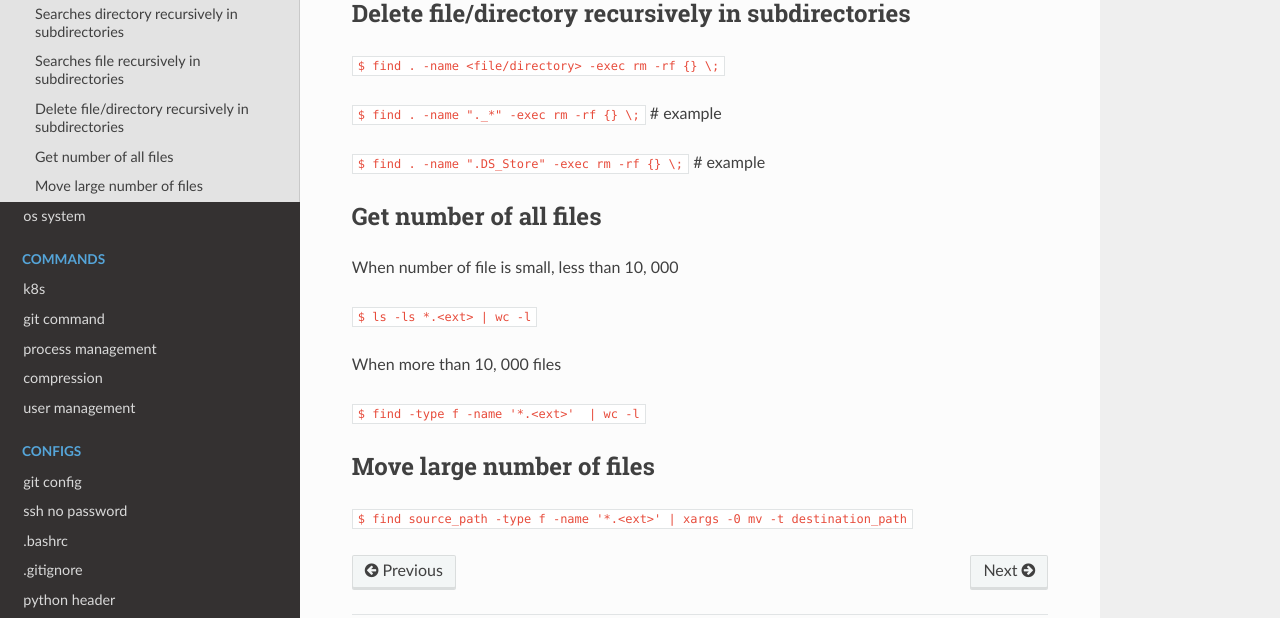
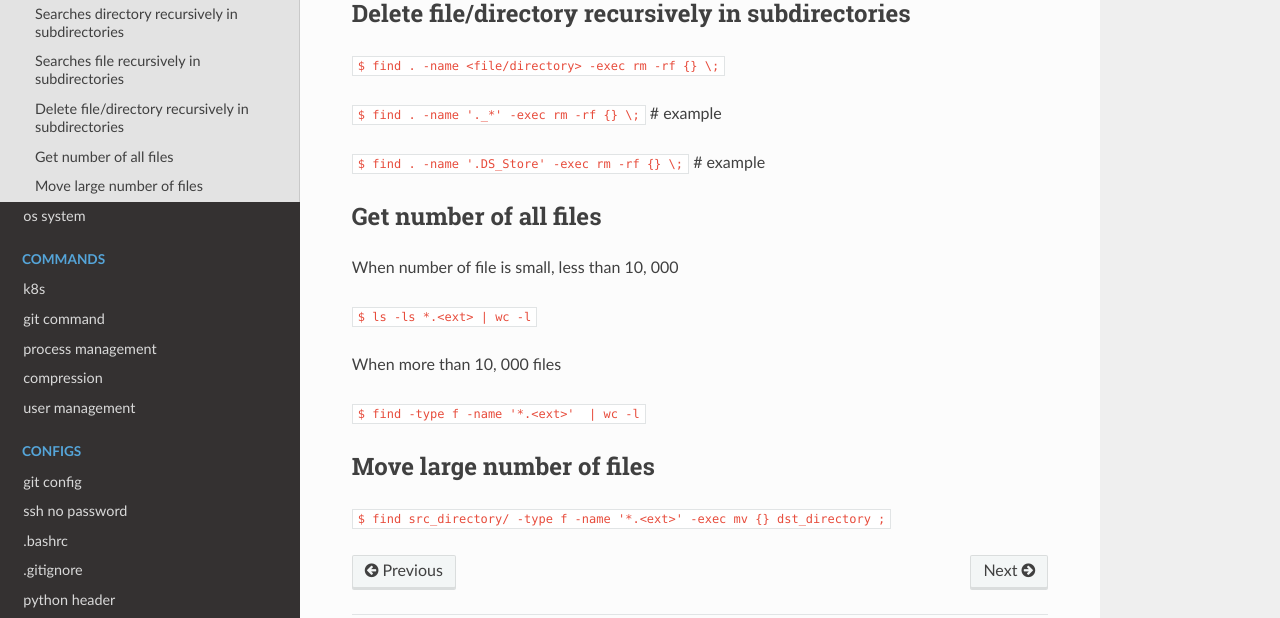
Before and after one commit to PingjunChen/FUC, a Sphinx documentation site: the page built from docs/filesystem.rst, in a window 1280 px wide and 900 px high, scrolled down 853 px. Shown: the part 180-798 px from the top of the window. Built offline with Sphinx 7.4.7 and the Read the Docs theme 3.1.0, drawn with Linux system fonts in a browser that asks for light colours.

Commit message:
Update filesystem.rst
update move command line.

```diff
--- a/docs/filesystem.rst
+++ b/docs/filesystem.rst
@@ -51,9 +51,9 @@ Delete file/directory recursively in subdirectories
 
 :code:`$ find . -name <file/directory> -exec rm -rf {} \\;`
 
-:code:`$ find . -name "._*" -exec rm -rf {} \\;` # example
+:code:`$ find . -name '._*' -exec rm -rf {} \\;` # example
 
-:code:`$ find . -name ".DS_Store" -exec rm -rf {} \\;` # example
+:code:`$ find . -name '.DS_Store' -exec rm -rf {} \\;` # example
 
 Get number of all files
 --------
@@ -67,4 +67,4 @@ When more than 10, 000 files
 
 Move large number of files
 --------
-:code:`$ find source_path -type f -name '*.<ext>' | xargs -0 mv -t destination_path`
+:code:`$ find src_directory/ -type f -name '*.<ext>' -exec mv {} dst_directory \;`
```
